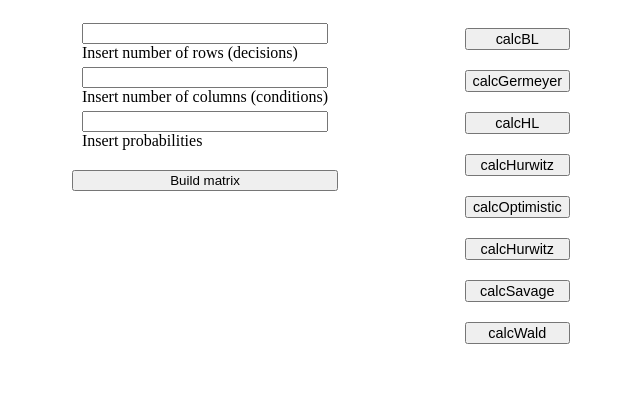
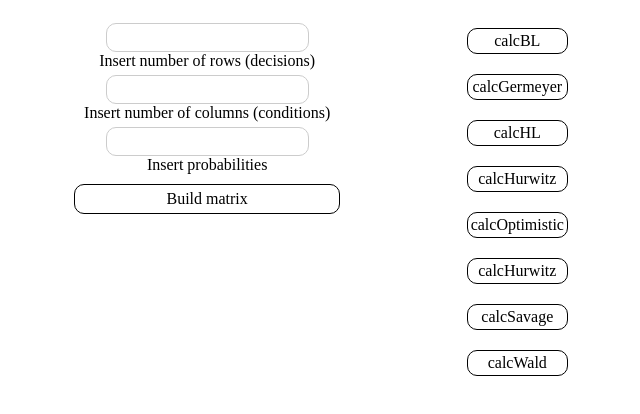
Before and after one commit to ILScc/Decision-Theory, a Vue app: page / in a window 1280 px wide. Shown: the top 414 px of the page, without its empty margins (319-959 px from the left). Built offline with nearby package versions, Linux system fonts and the light colour scheme.

Commit message:
Styles: prettify

```diff
--- a/src/components/AppBL.vue
+++ b/src/components/AppBL.vue
@@ -1,5 +1,5 @@
 <template>
-  <button class="calc-btn" type="button" @click="calcBL(matrix, probabilities)">
+  <button class="button-main" type="button" @click="calcBL(matrix, probabilities)">
     calcBL
   </button>
   <div>{{ result }}</div>
@@ -43,7 +43,25 @@ export default defineComponent({
 });
 </script>
 <style scoped>
-.calc-btn {
-  font-size: 90%;
+.button-main {
+  height: 8%;
+  border: solid 1px;
+  background-color: none;
+  border-radius: 10px;
+  margin: 0;
+  padding: 3px;
+  width: auto;
+  overflow: visible;
+
+  background: transparent;
+
+  color: inherit;
+  font: inherit;
+
+  line-height: normal;
+}
+.button-main:hover {
+  background: rgb(248, 246, 246);
+  transition: background 0.1s ease-in;
 }
 </style>
--- a/src/components/AppGermeyer.vue
+++ b/src/components/AppGermeyer.vue
@@ -1,5 +1,9 @@
 <template>
-  <button class="calc-btn" type="button" @click="calcGermeyer(matrix, probabilities)">
+  <button
+    class="button-main"
+    type="button"
+    @click="calcGermeyer(matrix, probabilities)"
+  >
     calcGermeyer
   </button>
   <div>{{ result }}</div>
@@ -45,8 +49,25 @@ export default defineComponent({
 });
 </script>
 <style scoped>
-.calc-btn{
-  font-size: 90%;
+.button-main {
+  height: 8%;
+  border: solid 1px;
+  background-color: none;
+  border-radius: 10px;
+  margin: 0;
+  padding: 3px;
+  width: auto;
+  overflow: visible;
 
+  background: transparent;
+
+  color: inherit;
+  font: inherit;
+
+  line-height: normal;
+}
+.button-main:hover {
+  background: rgb(248, 246, 246);
+  transition: background 0.1s ease-in;
 }
 </style>
--- a/src/components/AppHL.vue
+++ b/src/components/AppHL.vue
@@ -1,5 +1,5 @@
 <template>
-  <button class="calc-btn" type="button" @click="calcHL(matrix, probabilities)">
+  <button class="button-main" type="button" @click="calcHL(matrix, probabilities)">
     calcHL
   </button>
   <div>{{ result }}</div>
@@ -52,8 +52,25 @@ export default defineComponent({
 });
 </script>
 <style scoped>
-.calc-btn {
-  font-size: 90%;
+.button-main {
+  height: 8%;
+  border: solid 1px;
+  background-color: none;
+  border-radius: 10px;
+  margin: 0;
+  padding: 3px;
+  width: auto;
+  overflow: visible;
 
+  background: transparent;
+
+  color: inherit;
+  font: inherit;
+
+  line-height: normal;
+}
+.button-main:hover {
+  background: rgb(248, 246, 246);
+  transition: background 0.1s ease-in;
 }
 </style>
--- a/src/components/AppHurwitz.vue
+++ b/src/components/AppHurwitz.vue
@@ -1,5 +1,5 @@
 <template>
-  <button class="calc-btn" type="button" @click="calcHurwitz(matrix, lambda)">
+  <button class="button-main" type="button" @click="calcHurwitz(matrix, lambda)">
     calcHurwitz
   </button>
   <div>{{ result }}</div>
@@ -44,8 +44,25 @@ export default defineComponent({
 });
 </script>
 <style scoped>
-.calc-btn {
-  font-size: 90%;
+.button-main {
+  height: 8%;
+  border: solid 1px;
+  background-color: none;
+  border-radius: 10px;
+  margin: 0;
+  padding: 3px;
+  width: auto;
+  overflow: visible;
 
+  background: transparent;
+
+  color: inherit;
+  font: inherit;
+
+  line-height: normal;
+}
+.button-main:hover {
+  background: rgb(248, 246, 246);
+  transition: background 0.1s ease-in;
 }
 </style>
--- a/src/components/AppMatrix.vue
+++ b/src/components/AppMatrix.vue
@@ -1,13 +1,34 @@
 <template>
-  <div class="wrapper">
+  <main class="wrapper">
     <div class="matrix-builder">
       <form class="cells-builder">
-        <input type="number" name="rows" v-model.number="rows" />
-        <label for="rows">Insert number of rows (decisions)</label>
-        <input type="number" name="columns" v-model.number="cols" />
-        <label for="columns">Insert number of columns (conditions)</label>
-        <input type="text" name="probabilities" v-model="probabilities" />
-        <label for="probabilities" class="for">Insert probabilities</label>
+        <input
+          class="cells-builder__settings"
+          type="number"
+          name="rows"
+          v-model.number="rows"
+        />
+        <label class="cells-builder__text" for="rows"
+          >Insert number of rows (decisions)</label
+        >
+        <input
+          class="cells-builder__settings"
+          type="number"
+          name="columns"
+          v-model.number="cols"
+        />
+        <label class="cells-builder__text" for="columns"
+          >Insert number of columns (conditions)</label
+        >
+        <input
+          class="cells-builder__settings"
+          type="text"
+          name="probabilities"
+          v-model="probabilities"
+        />
+        <label class="cells-builder__text" for="probabilities"
+          >Insert probabilities</label
+        >
       </form>
       <table class="matrix">
         <tbody class="matrix" v-if="rows">
@@ -23,7 +44,7 @@
           </tr>
         </tbody>
       </table>
-      <button class="build-btn" type="button" @click="buildMatrix">
+      <button class="build-btn button-main" type="button" @click="buildMatrix">
         Build matrix
       </button>
     </div>
@@ -38,7 +59,7 @@
       <app-savage :matrix="matrix" />
       <app-wald :matrix="matrix" />
     </div>
-  </div>
+  </main>
 </template>
 <script lang="ts">
 import { BuilderData } from "@/types";
@@ -68,7 +89,7 @@ export default defineComponent({
       rows: null,
       cols: null,
       cells: new Map(),
-      matrix: [[]],
+      matrix: [],
       probabilities: "",
     } as BuilderData;
   },
@@ -77,23 +98,16 @@ export default defineComponent({
       const orderedCells = Array.from(this.cells.keys()).sort((a, b) => a - b);
       const orderedValues = orderedCells.map((key) => {
         const value = this.cells.get(key);
-        return value ? value : null; //fix this showing user that he needs to fill input
+        return value ? value : 0;
       });
-      const validatedVals = this.validateValues(orderedValues);
-      this.matrix = this.splitValues(validatedVals);
-      console.log(this.matrix);
+      this.matrix = this.splitValues(orderedValues);
     },
-    getValue(e) {
-      const cellNumPath = e.target.attributes.cell.value;
-      const cellValue = e.target.value;
+    getValue({ target }) {
+      const cellNumPath = target.attributes.cell.value;
+      const cellValue = target.value;
       this.cells.set(+cellNumPath, +cellValue);
     },
-    validateValues(v) {
-      // implement better version
-      return v.map((val) => (val === null ? 0 : val));
-    },
     splitValues<T>(cells: T[]) {
-      //TODO: remove generic type
       const matrix: T[][] = [];
       if (this.cols) {
         for (let i = 0; i < cells.length; i += this.cols) {
@@ -119,8 +133,17 @@ export default defineComponent({
   margin-top: 20px;
   gap: 10px;
 }
+/* matrix */
 .matrix {
   max-width: 100vw;
+}
+
+.cells-builder__settings {
+  width: 80%;
+  height: 25px;
+  margin: 0 auto;
+  border: solid 1px #ccc;
+  border-radius: 10px;
 }
 .cell {
   width: 6rem;
@@ -142,6 +165,9 @@ export default defineComponent({
   flex-direction: column;
   margin: 10px;
 }
+.cells-builder__text {
+  margin: 0 auto;
+}
 .cells-builder input {
   margin-top: 5px;
 }
@@ -149,4 +175,27 @@ export default defineComponent({
   display: flex;
   flex-direction: column;
 }
+/* /matrix */
+
+.button-main {
+  height: 8%;
+  border: solid 1px;
+  background-color: none;
+  border-radius: 10px;
+  margin: 0;
+  padding: 3px;
+  width: auto;
+  overflow: visible;
+
+  background: transparent;
+
+  color: inherit;
+  font: inherit;
+
+  line-height: normal;
+}
+.button-main:hover {
+  background: rgb(248, 246, 246);
+  transition: background 0.1s ease-in;
+}
 </style>
--- a/src/components/AppOptimistic.vue
+++ b/src/components/AppOptimistic.vue
@@ -1,5 +1,5 @@
 <template>
-  <button class="calc-btn" type="button" @click="calcOptimistic(matrix)">calcOptimistic</button>
+  <button class="button-main" type="button" @click="calcOptimistic(matrix)">calcOptimistic</button>
   <div>{{ result }}</div>
 </template>
 <script lang="ts">
@@ -29,8 +29,25 @@ export default defineComponent({
 });
 </script>
 <style scoped>
-.calc-btn{
-  font-size: 90%;
+.button-main {
+  height: 8%;
+  border: solid 1px;
+  background-color: none;
+  border-radius: 10px;
+  margin: 0;
+  padding: 3px;
+  width: auto;
+  overflow: visible;
 
+  background: transparent;
+
+  color: inherit;
+  font: inherit;
+
+  line-height: normal;
+}
+.button-main:hover {
+  background: rgb(248, 246, 246);
+  transition: background 0.1s ease-in;
 }
 </style>
--- a/src/components/AppPCritreria.vue
+++ b/src/components/AppPCritreria.vue
@@ -1,5 +1,5 @@
 <template>
-  <button class="calc-btn" type="button" @click="calcPCriteria(matrix)">
+  <button class="button-main" type="button" @click="calcPCriteria(matrix)">
     calcHurwitz
   </button>
   <div>{{ result }}</div>
@@ -38,8 +38,25 @@ export default defineComponent({
 });
 </script>
 <style scoped>
-.calc-btn {
-  font-size: 90%;
+.button-main {
+  height: 8%;
+  border: solid 1px;
+  background-color: none;
+  border-radius: 10px;
+  margin: 0;
+  padding: 3px;
+  width: auto;
+  overflow: visible;
 
+  background: transparent;
+
+  color: inherit;
+  font: inherit;
+
+  line-height: normal;
+}
+.button-main:hover {
+  background: rgb(248, 246, 246);
+  transition: background 0.1s ease-in;
 }
 </style>
--- a/src/components/AppSavage.vue
+++ b/src/components/AppSavage.vue
@@ -1,5 +1,5 @@
 <template>
-  <button class="calc-btn" type="button" @click="calcSavage(matrix)">calcSavage</button>
+  <button class="button-main" type="button" @click="calcSavage(matrix)">calcSavage</button>
   <div>{{ result }}</div>
 </template>
 <script lang="ts">
@@ -29,9 +29,25 @@ export default defineComponent({
   },
 });
 </script>
-<style scoped>
-.calc-btn {
- font-size: 90%;
+<style scoped>.button-main {
+  height: 8%;
+  border: solid 1px;
+  background-color: none;
+  border-radius: 10px;
+  margin: 0;
+  padding: 3px;
+  width: auto;
+  overflow: visible;
 
+  background: transparent;
+
+  color: inherit;
+  font: inherit;
+
+  line-height: normal;
+}
+.button-main:hover {
+  background: rgb(248, 246, 246);
+  transition: background 0.1s ease-in;
 }
 </style>
--- a/src/components/AppWald.vue
+++ b/src/components/AppWald.vue
@@ -1,5 +1,7 @@
 <template>
-  <button class="calc-btn" type="button" @click="calcWald(matrix)">calcWald</button>
+  <button class="button-main" type="button" @click="calcWald(matrix)">
+    calcWald
+  </button>
   <div>{{ result }}</div>
 </template>
 <script lang="ts">
@@ -28,8 +30,25 @@ export default defineComponent({
 });
 </script>
 <style scoped>
-.calc-btn{
-  font-size: 90%;
+.button-main {
+  height: 8%;
+  border: solid 1px;
+  background-color: none;
+  border-radius: 10px;
+  margin: 0;
+  padding: 3px;
+  width: auto;
+  overflow: visible;
 
+  background: transparent;
+
+  color: inherit;
+  font: inherit;
+
+  line-height: normal;
+}
+.button-main:hover {
+  background: rgb(248, 246, 246);
+  transition: background 0.1s ease-in;
 }
 </style>
```
